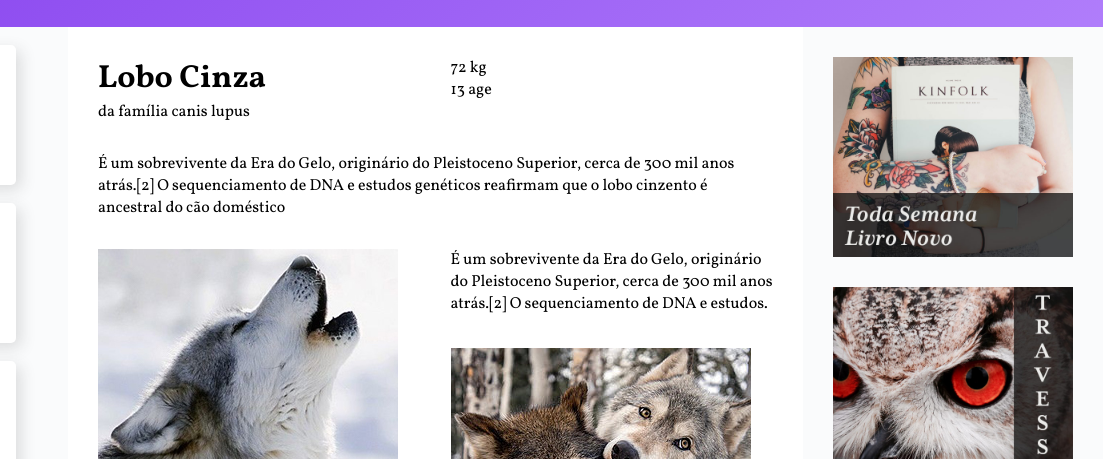
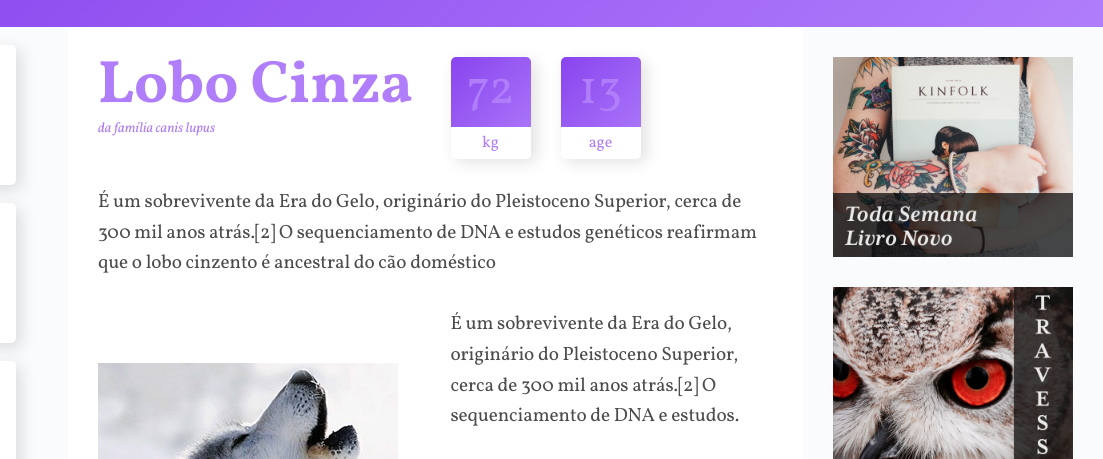
Before and after one commit to guilhermecolares/WildBeast, a plain HTML site: page index.html in a window 1280 px wide. Shown: the part 78-537 px from the top of the page, 177-1280 px from the left. Drawn offline with Linux system fonts and the light colour scheme.

Commit message:
CREATE CARACTERISTICAS

```diff
--- a/style.css
+++ b/style.css
@@ -108,6 +108,72 @@
     align-self: flex-end;
 }
 
+p {
+    font-size: 1.2em;
+    line-height: 1.6;
+    letter-spacing: -0.005em;
+    color: rgba(0, 0, 0, .7);
+}
+
+.infos p + p {
+    margin-top: 1.875rem;
+}
+
+.title {
+    color: #B07DFB;
+}
+
+.title h1 {
+    font-size: 3.75em;
+    line-height: 1;
+    font-weight: 700;
+}
+
+.title span {
+    font-size: 0.875em;
+    font-style: italic;
+}
+
+.caracteristicas {
+    display: flex;
+    align-items: flex-start;
+}
+
+.caracteristicas > div {
+    width: 5rem;
+    text-align: center;
+    background: linear-gradient(135deg, #8844ee, #B07DFB);
+    border-radius: 0.3125rem;
+    box-shadow: 0.3125rem 0.3125rem 0.9375rem 0rem rgba(44, 44, 44, 0.15);
+    position: relative;
+}
+
+
+.caracteristicas > div:first-child {
+    margin-right: 1.875rem;
+}
+
+.caracteristicas span {
+    display: block;
+    color: #B07DFB;
+}
+
+.numero {
+    color: #B07DFB;
+    font-size: 3em;
+    line-height: 1;
+    margin: 0.625rem auto;
+}
+
+.rotulo {
+    background: white;
+    border-radius: 0 0 0.3125rem 0.3125rem;
+    padding: 0.3125rem 0;
+    position: relative;
+    top: 2px;
+}
+
+
 .ads {
     grid-area: ads;
     background: #fafbfc;
```
